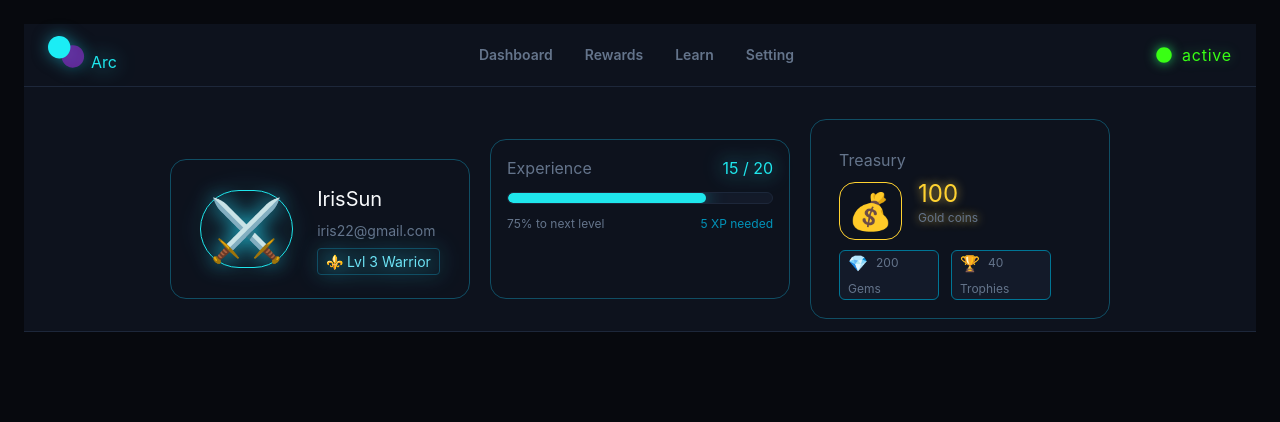
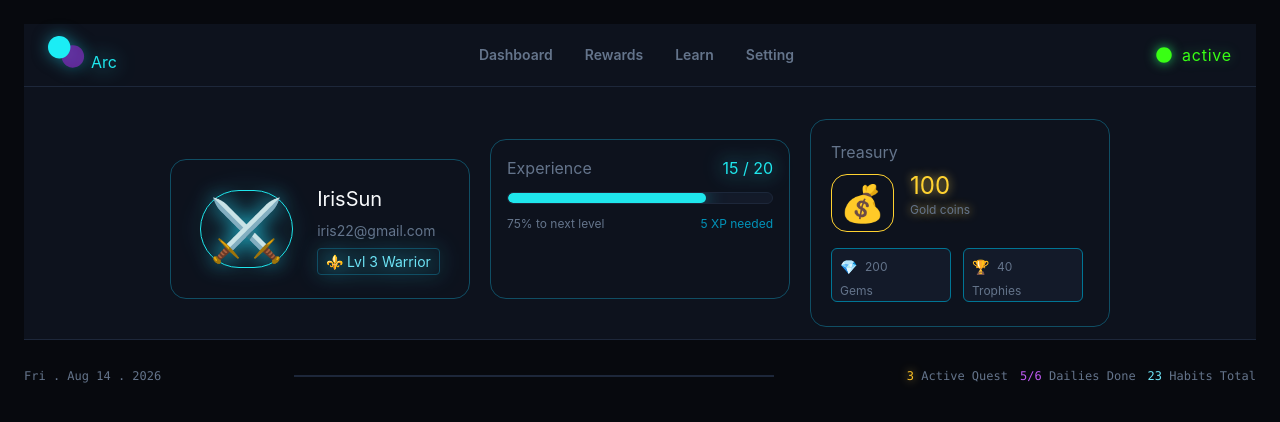
Before and after one commit to saraSilvade/tracking-app, a React (Vite) app: page / in a window 1280 px wide. Shown: the top 422 px of the page. Built offline with nearby package versions, Linux system fonts and the light colour scheme.

Commit message:
dashboard subheader component is completed

```diff
--- a/src/App.tsx
+++ b/src/App.tsx
@@ -3,6 +3,8 @@ import { initialUser } from './data/initialData';
 import type { UserProfile } from './types';
 import UserProfileBanner from './components/UserBanner';
 import Header from './components/Header';
+import DashboardSubHeader
+ from './components/DashboardSubHeader';
 export default function App() {
   const [user, setUser] = useState<UserProfile>(initialUser);
 
@@ -11,6 +13,7 @@ export default function App() {
       <div className="max-w-7xl mx-auto">
      <Header/>
   <UserProfileBanner user={user} />
+  <DashboardSubHeader/>
       </div>
     </div>
   );
--- /dev/null
+++ b/src/components/DashboardSubHeader.tsx
@@ -0,0 +1,56 @@
+
+import React from 'react'
+
+interface SubheaderProps{
+    activeQuestCount?: number;
+    dailiesCompleted? : number;
+    dailiesTotal?: number;
+    habitsTotal?: number;
+}
+
+
+export default function DashboardSubHeader({
+    activeQuestCount = 3,
+    dailiesCompleted =  5,
+    dailiesTotal = 6,
+    habitsTotal = 23
+}: SubheaderProps){
+
+
+const today = new Date();
+
+const formatDate = today.toLocaleDateString('en-US', {
+  weekday: 'short',
+  month : 'short',
+  day: 'numeric',
+  year : 'numeric'
+})
+
+const date = formatDate.replace( /,/g, ' .')
+
+
+    return(
+        <section className='mt-5'>
+<div className="w-full flex items-center justify-between gap-4 text-xs font-mono py-2">
+
+<span className='text-text-muted'> {date}</span>
+<span className='bg-glass-border h-0.5 w-120'></span>
+
+<div  className='flex  gap-3'>
+    <div> <span className='text-accent-gold [text-shadow:0_0_10px_rgba(252,211,77,0.8)]'>{activeQuestCount}</span>
+     <span className='text-text-muted text-xs '> Active Quest</span>
+    </div>
+
+    <div>   <span className='text-quest-purple [text-shadow:0_0_10px_rgba(128, 0, 128)]'>{dailiesCompleted}/{dailiesTotal} </span>
+    <span className='text-text-muted text-xs'> Dailies Done</span>
+     </div>
+<div>
+    <span className='text-accent-cyan  [text-shadow:0_0_10px_rgba(0, 255, 255)]'>{habitsTotal}</span>
+     <span className='text-text-muted text-xs'> Habits Total</span></div>
+
+</div>
+</div>
+
+        </section>
+    )
+}
--- a/src/components/UserBanner.tsx
+++ b/src/components/UserBanner.tsx
@@ -59,7 +59,7 @@ const UserBanner = ({user}: UserProfileprops) => {
 
 
 {/* 3. Treasury (Currency) Card */}
-<div className='w-75 bg-glass-card border border-cyan-900   rounded-2xl p-7  justify-around backdrop-blur-md h-50  '>
+<div className='w-75 bg-glass-card border border-cyan-900   rounded-2xl p-5  justify-around backdrop-blur-md h-52  '>
 <span className='text-text-muted  '> Treasury</span>
 
     <div className='flex gap-4 my-1.5'>
@@ -72,25 +72,25 @@ const UserBanner = ({user}: UserProfileprops) => {
 
 
 
-    <div className='flex  gap-3'>
+    <div className='flex  gap-3 mt-3'>
 
-       <div className=' w-25 bg-glass-box border border-cyan-700 rounded-md '>
-        <div className='flex items-center gap-2 pl-2'>
-<span >💎</span>
+       <div className=' w-30 bg-glass-box border border-cyan-700 rounded-md  '>
+        <div className='flex  items-center gap-2 pl-2 pt-2'>
+<span className='text-sm' >💎</span>
   <div className='text-text-muted text-xs '>{user.gems}
 
         </div>
         </div>
 
 
-          <span className='text-text-muted text-xs pl-2'>Gems</span>
+          <span className='text-text-muted text-xs pl-2 '>Gems</span>
        </div>
 
 
 
-    <div className=' w-25 bg-glass-box border border-cyan-700 rounded-md '>
-        <div className='flex  items-center gap-2 pl-2'>
-   <span>🏆</span>
+    <div className=' w-30 bg-glass-box border border-cyan-700 rounded-md '>
+        <div className='flex  items-center gap-2 pl-2 pt-2'>
+   <span className='text-sm' >🏆</span>
         <div className='text-text-muted text-xs '>{user.tro} </div>
 
         </div>
--- a/src/index.css
+++ b/src/index.css
@@ -8,7 +8,7 @@
   --color-card-bg: #0d1117;
   --color-card-box: #0d111e;
   --color-card-active: #141023;
-  --color-bar-bg: #5c597ddd;
+  --color-bar-bg: #3d304958;
 
 
 
```
